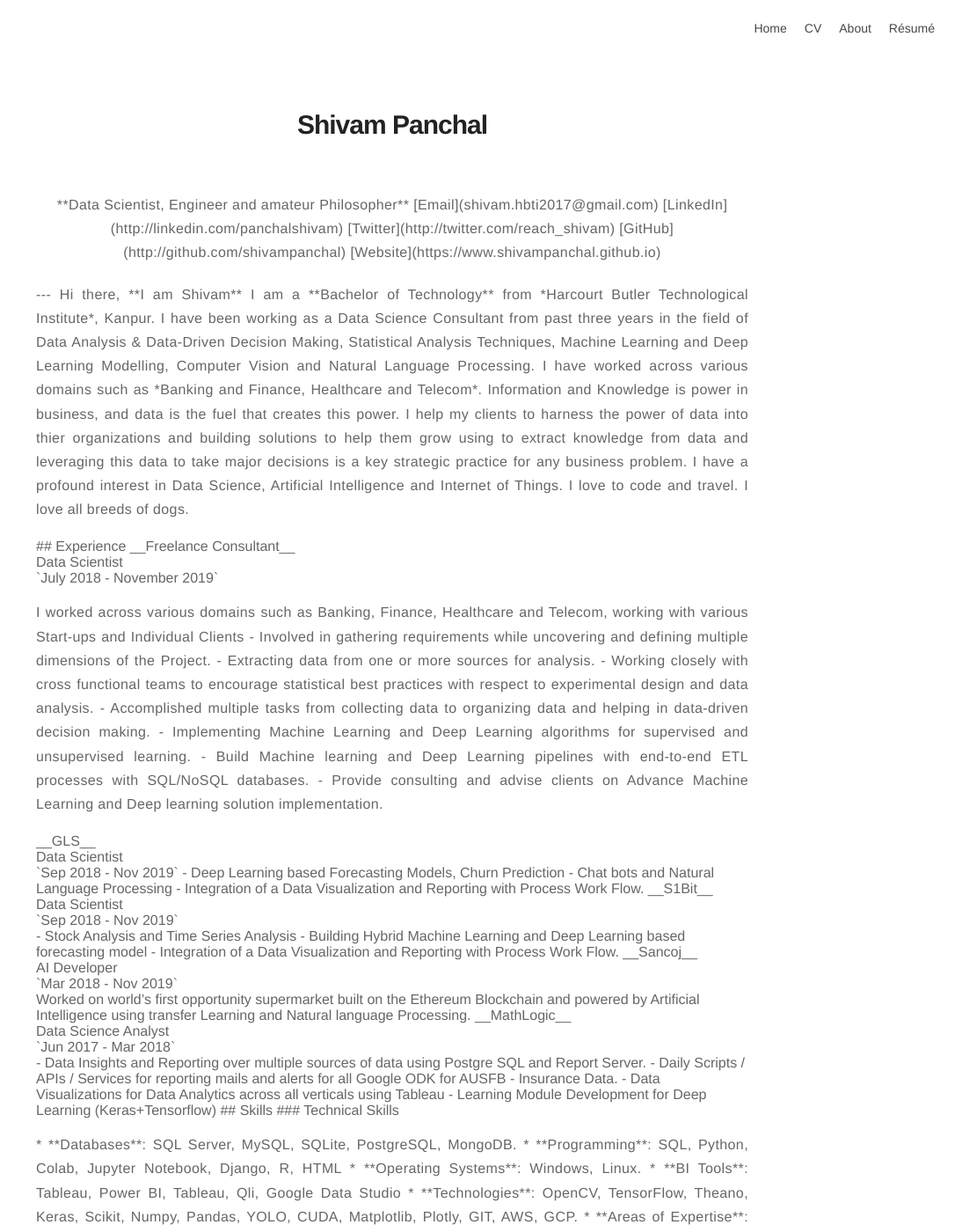
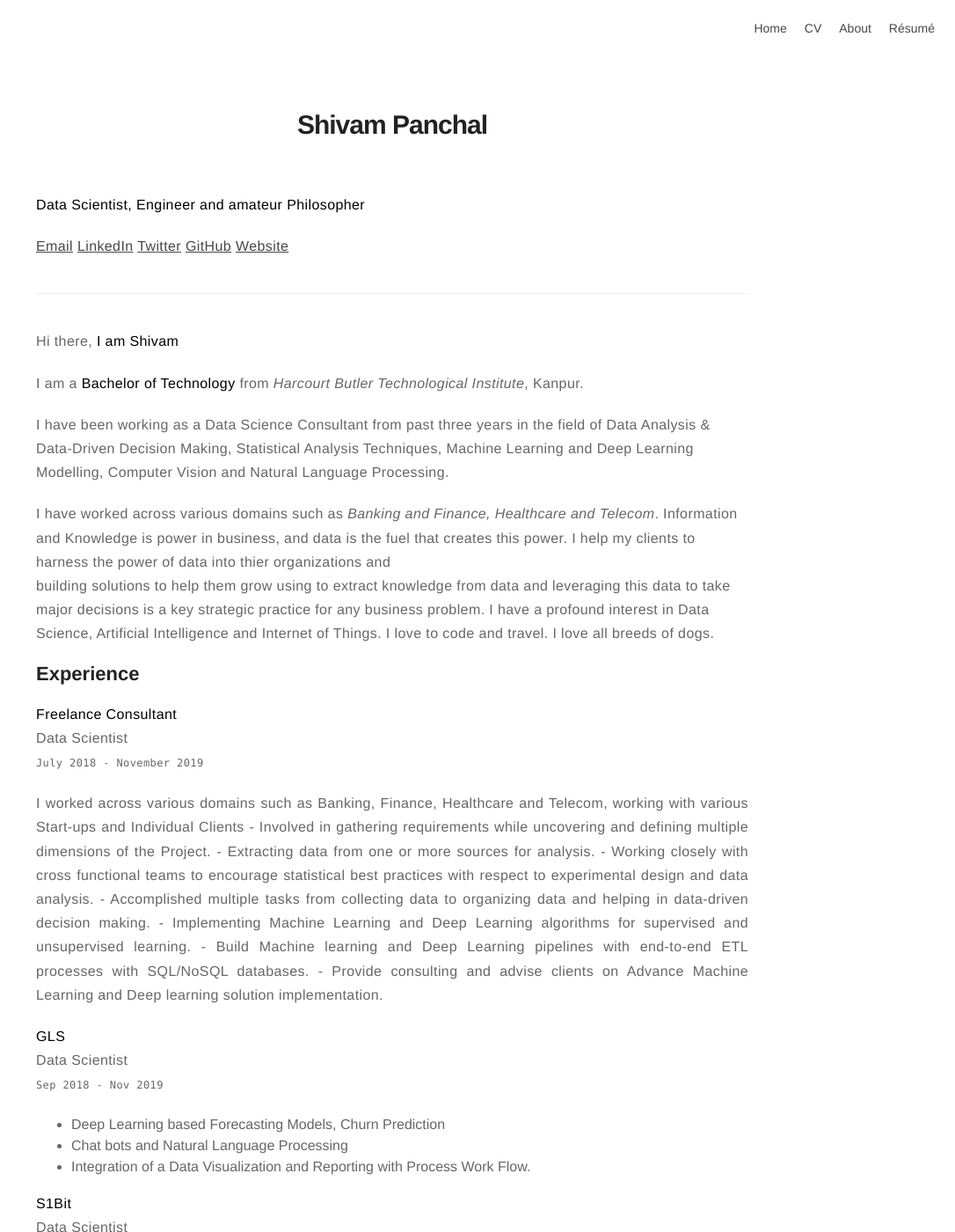
Before and after one commit to ShivamPanchal/shivampanchal.github.io, a Jekyll site: the page built from about.md, in a window 1280 px wide and 1400 px high. Shown: the whole window at 88% size, without its empty margins (194-1280 px from the left). Built offline with Jekyll 4.4.1, drawn with Linux system fonts in a browser that asks for light colours; our own code applies the rules of GitHub Pages for plain Markdown files; some of the changed text lies outside the part shown.

Commit message:
Update about.md

```diff
--- a/about.md
+++ b/about.md
@@ -1,7 +1,4 @@
 # Shivam Panchal
-
-<p align="center">
-
 **Data Scientist, Engineer and amateur Philosopher**
 
 [Email](shivam.hbti2017@gmail.com)
@@ -9,7 +6,6 @@
 [Twitter](http://twitter.com/reach_shivam)
 [GitHub](http://github.com/shivampanchal)
 [Website](https://www.shivampanchal.github.io)
-<p align="justify">
 
 ---
 
@@ -21,7 +17,6 @@ I have been working as a Data Science Consultant from past three years in the fi
 
 I have worked across various domains such as *Banking and Finance, Healthcare and Telecom*. Information and Knowledge is power in business, and data is the fuel that creates this power. I help my clients to harness the power of data into thier organizations and
 building solutions to help them grow using to extract knowledge from data and leveraging this data to take major decisions is a key strategic practice for any business problem. I have a profound interest in Data Science, Artificial Intelligence and Internet of Things. I love to code and travel. I love all breeds of dogs.
-</p>
 
 ## Experience
 
```
